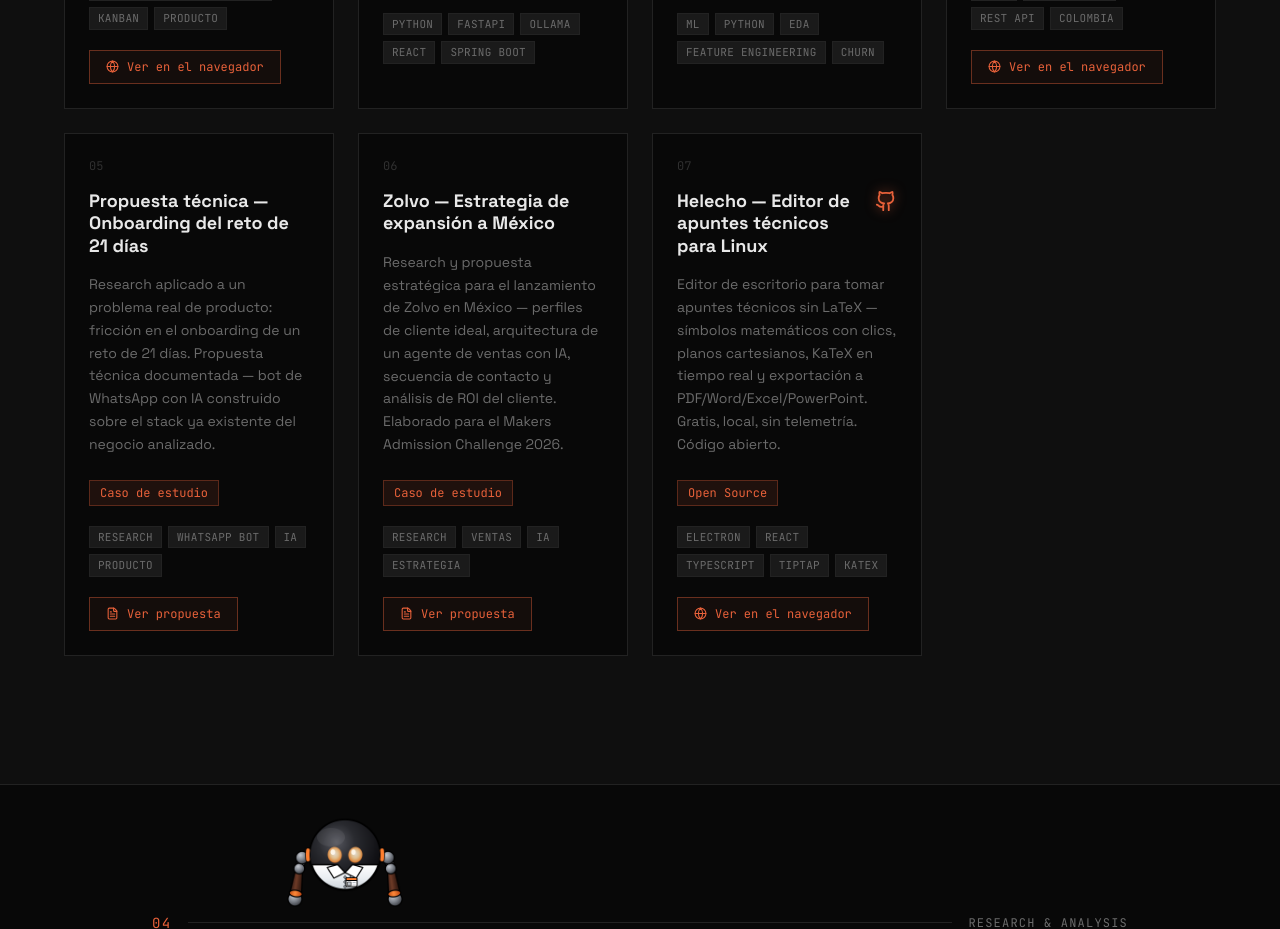
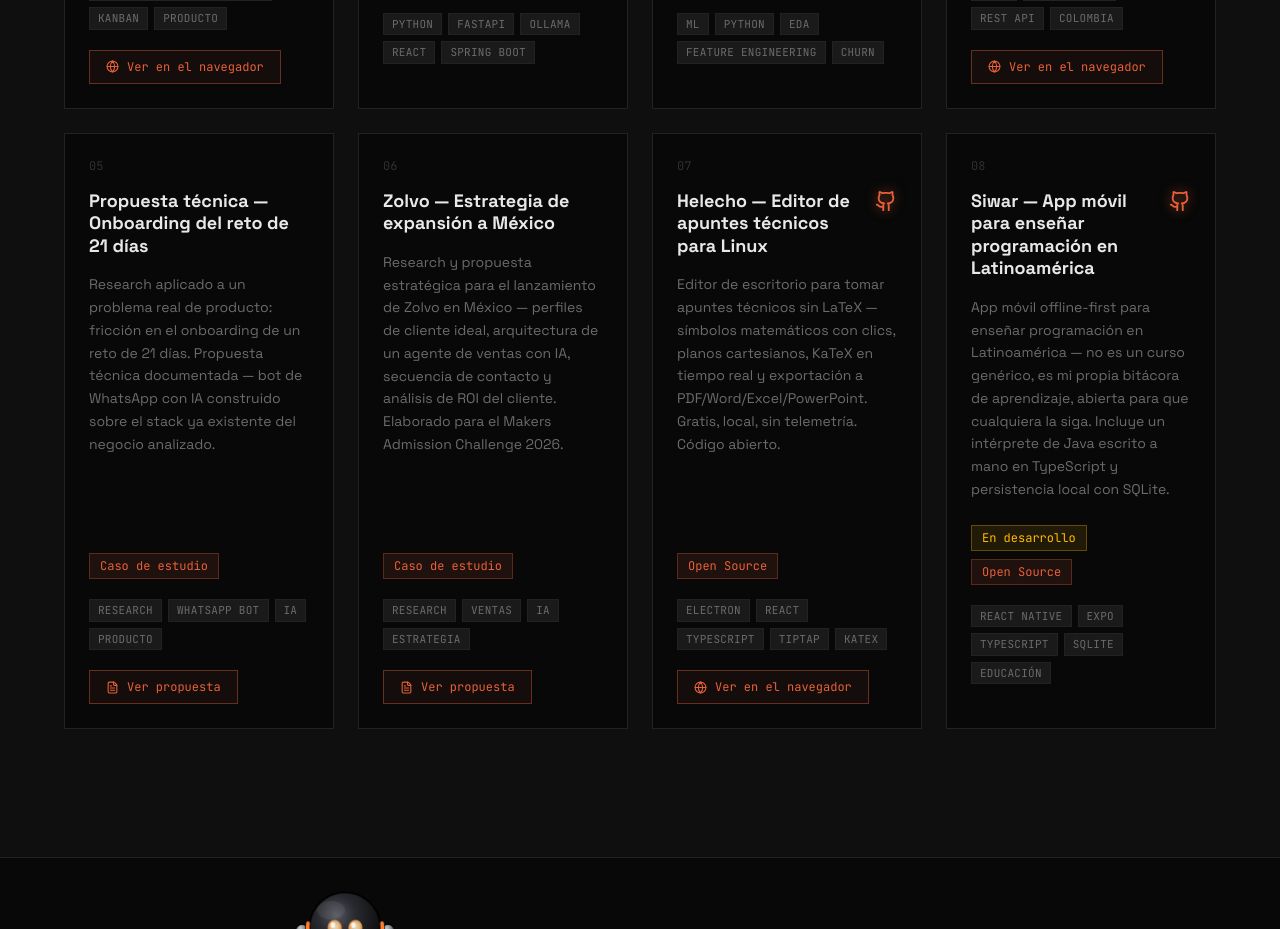
Before and after one commit to luistriana032006/portafolio, a Next.js app: page / in a window 1280 px wide. Shown: the part 2900-3829 px from the top of the page. Built offline with nearby package versions, Linux system fonts and the light colour scheme.

Commit message:
fix: hide pet widget on mobile and add Siwar project
- Pet widget was overlapping LinkedIn/GitHub links on small screens
- Add Siwar (offline-first mobile app to teach programming in LatAm)

```diff
--- a/components/pet-widget.tsx
+++ b/components/pet-widget.tsx
@@ -4,7 +4,7 @@ import Image from 'next/image'
 
 export function PetWidget() {
   return (
-    <div className="absolute bottom-10 right-8 z-20 flex flex-col items-end gap-2 select-none">
+    <div className="hidden sm:flex absolute bottom-10 right-8 z-20 flex-col items-end gap-2 select-none">
       {/* Welcome message */}
       <div className="border border-border bg-card/90 backdrop-blur-sm px-4 py-2 max-w-[200px] text-right">
         <p className="font-mono text-[11px] text-muted-foreground leading-relaxed">
--- a/components/projects.tsx
+++ b/components/projects.tsx
@@ -94,6 +94,18 @@ const PROJECTS: Array<{
     repoLink: 'https://github.com/luistriana032006/Helecho',
     stat: 'Open Source',
     inDev: false,
+  },
+  {
+    index: '08',
+    type: 'deployed',
+    name: 'Siwar — App móvil para enseñar programación en Latinoamérica',
+    description:
+      'App móvil offline-first para enseñar programación en Latinoamérica — no es un curso genérico, es mi propia bitácora de aprendizaje, abierta para que cualquiera la siga. Incluye un intérprete de Java escrito a mano en TypeScript y persistencia local con SQLite.',
+    tags: ['React Native', 'Expo', 'TypeScript', 'SQLite', 'Educación'],
+    link: null,
+    repoLink: 'https://github.com/luistriana032006/siwar-app',
+    stat: 'Open Source',
+    inDev: true,
   },
 ]
 
```
